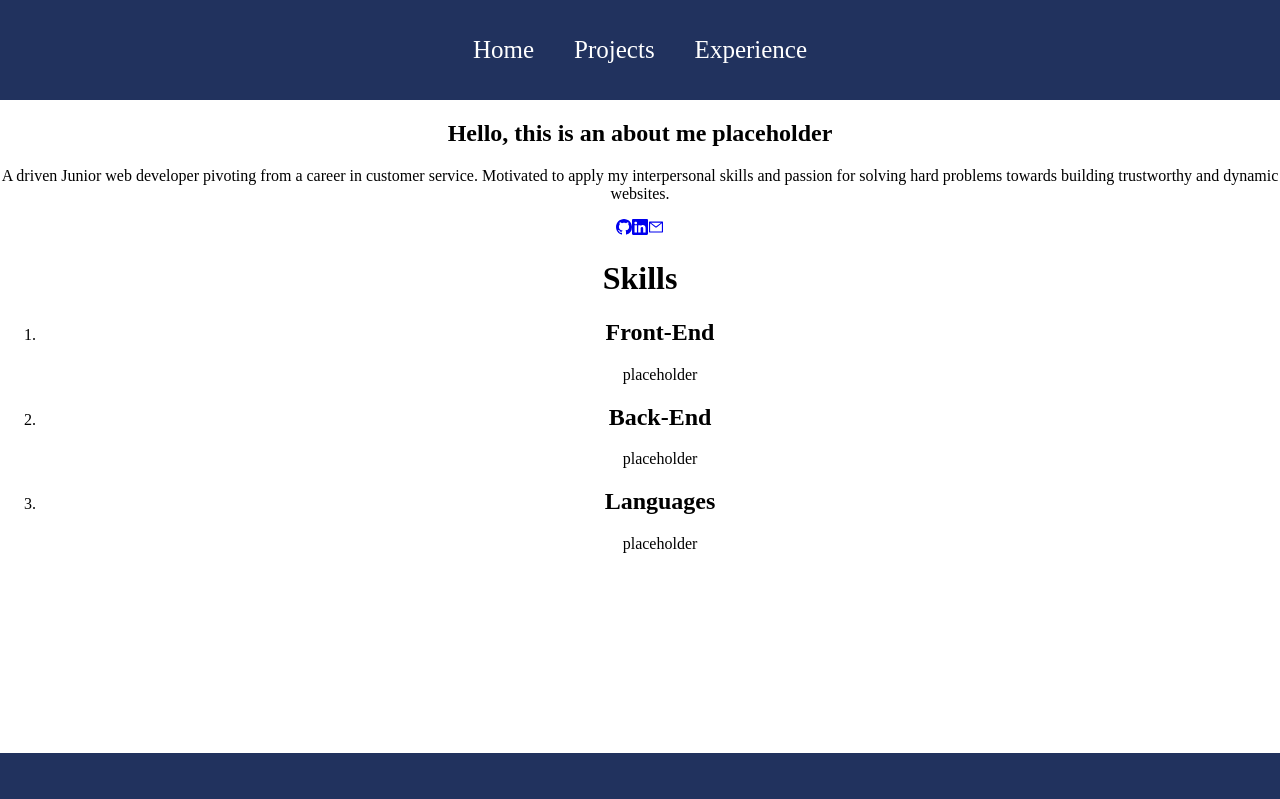
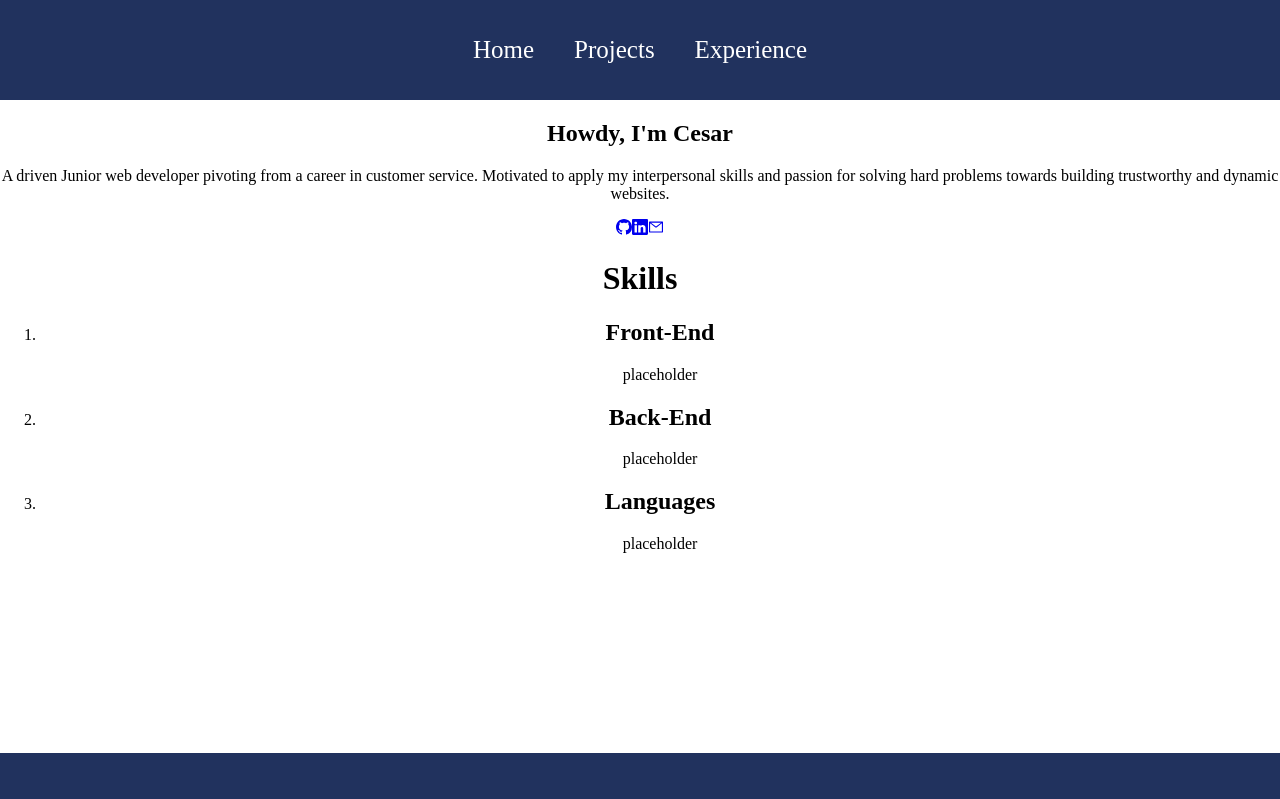
Before and after one commit to wowgr8/personal-portfolio, a React (Create React App) app: page / in a window 1280 px wide. Shown: the top 799 px of the page. Built offline with nearby package versions, Linux system fonts and the light colour scheme.

Commit message:
add import statement for css styling and updated placeholder

```diff
--- a/src/pages/Home.js
+++ b/src/pages/Home.js
@@ -1,12 +1,13 @@
 import React from 'react';
 import { BsGithub, BsLinkedin } from 'react-icons/bs';
 import { AiOutlineMail } from 'react-icons/ai';
+import '../styles/Home.css';
 
 function Home() {
   return (
     <div className='home'>
       <div className='about'>
-        <h2>Hello, this is an about me placeholder</h2>
+        <h2>Howdy, I'm Cesar</h2>
         <div className='prompt'>
           <p> A driven Junior web developer pivoting from a career in customer service. Motivated to apply my interpersonal skills and passion for solving hard problems towards building trustworthy and dynamic websites.</p>
           <a href='https://github.com/wowgr8'><BsGithub /></a>
```
